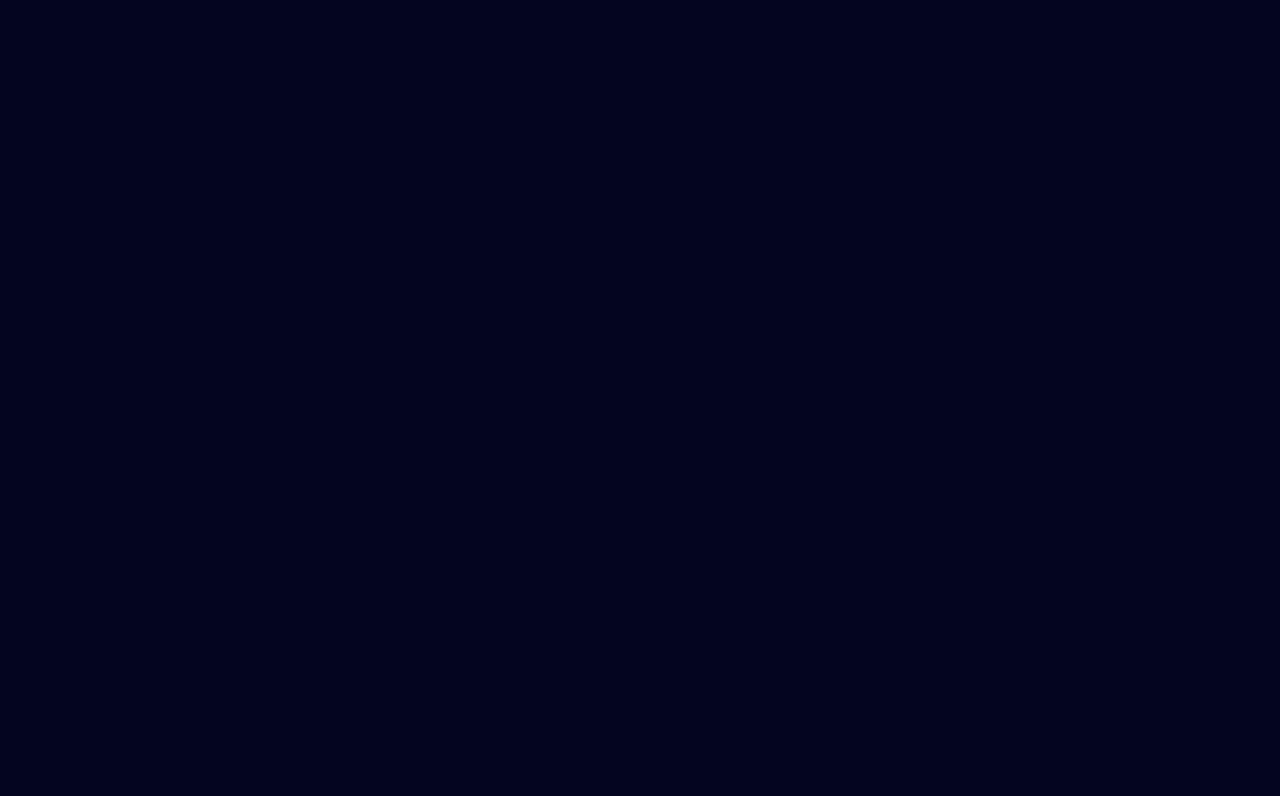
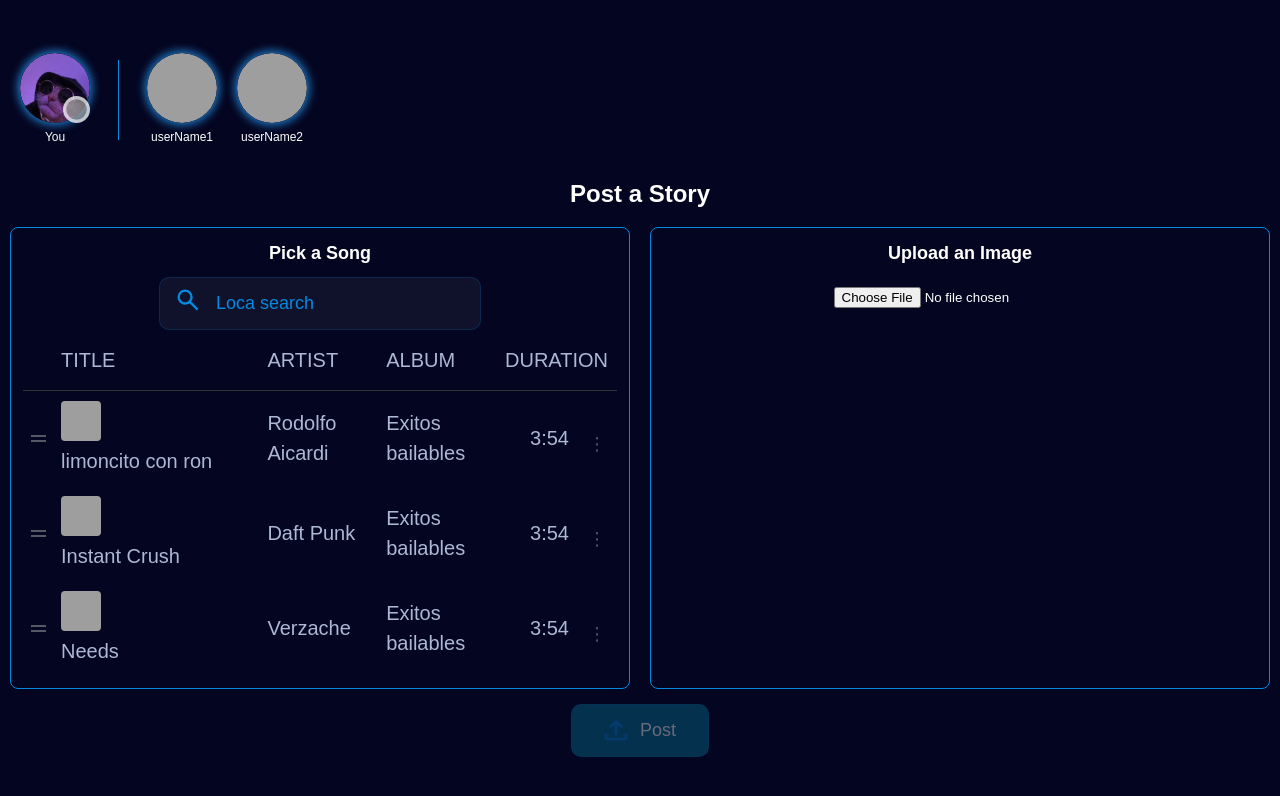
Before and after one commit to Und3rW0rld/front-p2p-player, a React (Vite) app: page /stories in a window 1280 px wide. Before the commit this address had no page. Shown: the top 796 px of the page. Built offline with nearby package versions, Linux system fonts and the light colour scheme; grey boxes are pictures that could not be loaded; a web font is replaced by a local one.

Commit message:
feat: add StoriesPostPage component and update routing; enhance Button component with disabled state

```diff
--- a/src/App.tsx
+++ b/src/App.tsx
@@ -6,6 +6,7 @@ import Register from "./views/Register/Register";
 import Main from "./views/MainPage/Main";
 import UserPage from './views/UserView/UserPage'
 import StoriesPage from "./views/StoriesPages/StoriesPage";
+import StoriesPostPage from "./views/StoriesPages/StoriesPostPage";
 function App() {
   return (
     <>
@@ -16,6 +17,7 @@ function App() {
             <Route path="/register" element={<Register />} />
             <Route path="/main" element={<Main />} />
             <Route path="/userPage" element={<UserPage />} />
+            <Route path="/stories" element={< StoriesPostPage />} />
             <Route path="/stories/:idUser" element={<StoriesPage />} />
           </Routes>
         </StoriesProvider>
--- a/src/components/button/Button.css
+++ b/src/components/button/Button.css
@@ -30,3 +30,10 @@
     width: 1.5rem; /* Ajusta según sea necesario */
     height: 1.5rem;
   }
+
+  .disabled {
+    background: var(--quaternary-color);
+    cursor: not-allowed;
+    pointer-events: none;
+    opacity: 0.4;
+  }
--- a/src/components/button/Button.tsx
+++ b/src/components/button/Button.tsx
@@ -5,12 +5,14 @@ interface ButtonProps {
     label: string;
     onClick: () => void;
     type?: "button" | "submit" | "reset";
+    icon?: string;
+    isActivated?: boolean;
 }
 
-const Button: React.FC<ButtonProps> = ({ label, onClick, type = "button" }) => {
+const Button: React.FC<ButtonProps> = ({ label, onClick, type = "button", icon = SearchIcon, isActivated = true }) => {
     return (
-        <button className="custom-button" type={type} onClick={onClick}>
-            <img src={SearchIcon} alt="search icon" className="button-icon" />
+        <button className={`custom-button ${!isActivated ? "disabled" : ""}`} type={type} onClick={onClick}>
+            <img src={icon} alt="search icon" className="button-icon" />
             {label}
         </button>
     );
--- a/src/components/storiesBar/StoriesBar.tsx
+++ b/src/components/storiesBar/StoriesBar.tsx
@@ -14,13 +14,18 @@ const StoriesBar: React.FC = () => {
         navigate(`/stories/${storyId}`);
     };
 
+    const handleAddStory = () => {
+        setSelectedStory("me");
+        navigate("/stories");
+    }
+
     return (
         <div className="stories-bar-container">
             <div className="stories-bar">
                 {/* Avatar del usuario actual */}
                 <div className="story">
                     <div className="avatar-wrapper">
-                        <StoryAvatar key="me" image={UserProfMockImg} isSelected={selectedStory === "me"} onClick={() => setSelectedStory("me")} />
+                        <StoryAvatar key="me" image={UserProfMockImg} isSelected={selectedStory === "me"} onClick={handleAddStory} />
                         <img src={addIcon} alt="Add Story" className="add-story-icon" />
                     </div>
                     <p className="story-text">You</p>
--- a/src/views/StoriesPages/StoriesPostPage.css
+++ b/src/views/StoriesPages/StoriesPostPage.css
@@ -0,0 +1,70 @@
+.stories-post-container {
+    display: flex;
+    flex-direction: column;
+    align-items: center;
+    width: 100%;
+    max-width: 1400px;
+    margin: auto;
+    padding: 10px;
+    background-color: var(--background-color);
+    border-radius: 10px;
+}
+
+.title {
+    font-size: 24px;
+    font-weight: bold;
+    margin-bottom: 15px;
+    color: var(--secondary-color);
+}
+
+.content-wrapper {
+    display: flex;
+    justify-content: space-between;
+    width: 100%;
+    gap: 20px;
+}
+
+.song-selection,
+.image-upload {
+    flex: 1;
+    display: flex;
+    flex-direction: column;
+    align-items: center;
+    padding: 12px;
+    border: 1px solid var(--primary-color);
+    border-radius: 8px;
+    background-color: var(--background-color);
+}
+
+.song-selection h3,
+.image-upload h3 {
+    font-size: 18px;
+    margin-bottom: 10px;
+    color: var(--secondary-color);
+}
+
+.image-upload input[type="file"] {
+    margin-bottom: 10px;
+    padding: 10px;
+    color: var(--secondary-color);
+}
+
+.preview-image {
+    width: 100%;
+    max-width: 300px;
+    height: auto;
+    border-radius: 8px;
+    margin-top: 10px;
+    box-shadow: 0px 2px 8px rgba(0, 0, 0, 0.2);
+
+}
+
+.input-image {
+    display: flex;
+    flex-direction: column;
+    align-items: center;
+}
+
+button {
+    margin-top: 15px;
+}
--- a/src/views/StoriesPages/StoriesPostPage.tsx
+++ b/src/views/StoriesPages/StoriesPostPage.tsx
@@ -0,0 +1,66 @@
+import { useState } from "react";
+import "./StoriesPostPage.css";
+import StoriesBar from "../../components/storiesBar/StoriesBar";
+import Button from "../../components/button/Button";
+import UploadIcon from "../../assets/icons/upload.svg";
+import SongTable from "../../components/songTable/SongTable";
+import songs from "../../assets/mocks/songs.json";
+import SearchBar from "../../components/search-bar/SearchBar";
+
+const StoriesPostPage = () => {
+    const [selectedSong, setSelectedSong] = useState<string | null>(null);
+    const [image, setImage] = useState<File | null>(null);
+    const [preview, setPreview] = useState<string | null>(null);
+    const [buttonIsActivated, setButtonIsActivated] = useState<boolean>(false);
+
+    const handleSongSelect = (song: string) => {
+        setSelectedSong(song);
+    };
+
+    const handleImageUpload = (event: React.ChangeEvent<HTMLInputElement>) => {
+        const file = event.target.files?.[0];
+        if (file) {
+            setImage(file);
+            setPreview(URL.createObjectURL(file));
+            setButtonIsActivated(true);
+        }
+    };
+
+    const handlePost = () => {
+        if (!image) {
+            alert("Please upload an image");
+            return;
+        }
+        alert(`Story posted with song: ${selectedSong || "No song"}`);
+    };
+
+    return (
+        <>
+            <StoriesBar />
+            <div className="stories-post-container">
+                <h2 className="title">Post a Story</h2>
+
+                <div className="content-wrapper">
+                    {/* Sección de selección de canción */}
+                    <div className="song-selection">
+                        <h3>Pick a Song</h3>
+                        <SearchBar placeholder="Loca search" />
+                        <SongTable songs={songs} />
+                    </div>
+
+                    {/* Sección de carga de imagen */}
+                    <div className="image-upload">
+                        <h3>Upload an Image</h3>
+                        <input type="file" accept="image/*" onChange={handleImageUpload} className="input-image" />
+                        {preview && <img src={preview} alt="Preview" className="preview-image" />}
+                    </div>
+                </div>
+
+                {/* Botón de publicación */}
+                <Button label="Post" onClick={handlePost} icon={UploadIcon} isActivated={buttonIsActivated} />
+            </div>
+        </>
+    );
+};
+
+export default StoriesPostPage;
```
